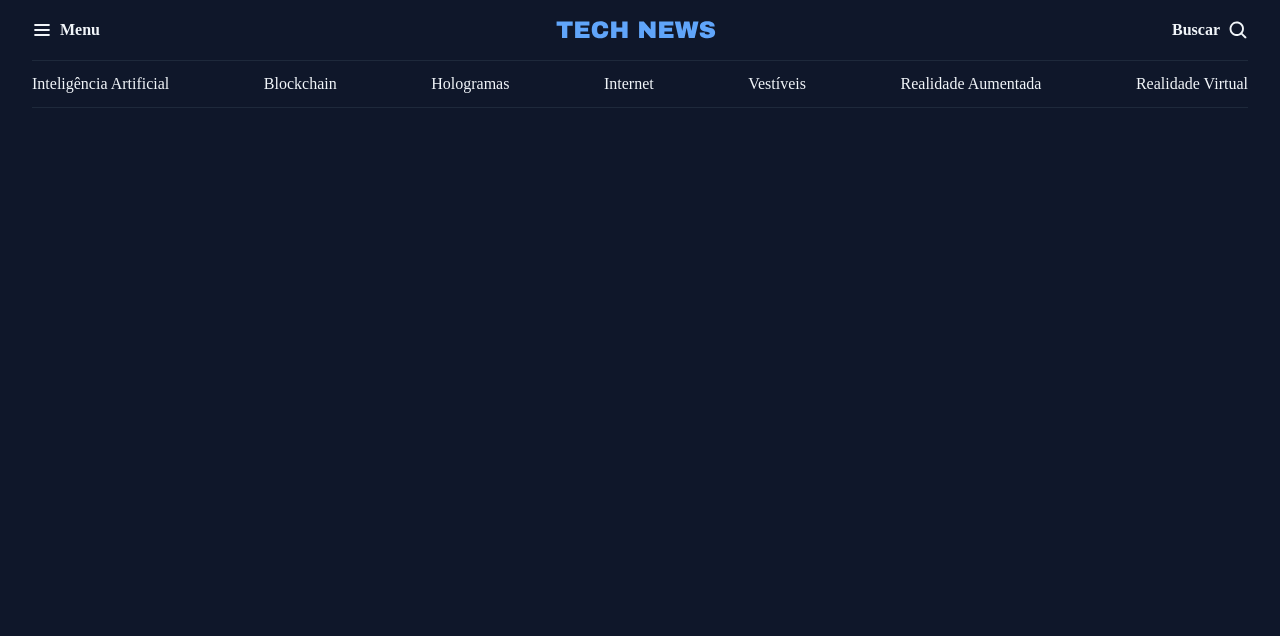
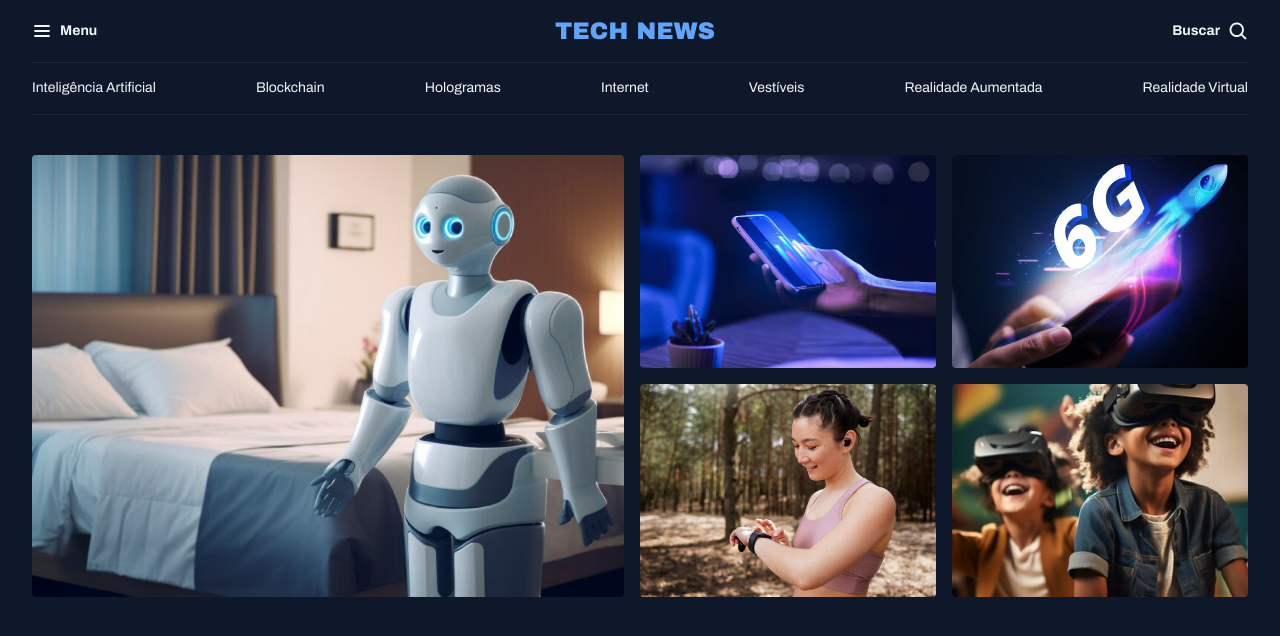
Before and after one commit to adrian-teixeira/Projeto-Portal-de-Noticias, a plain HTML site: page index.html in a window 1280 px wide. Drawn offline with Linux system fonts and the light colour scheme.

Commit message:
estruturando a secao destaques

```diff
--- a/index.html
+++ b/index.html
@@ -14,7 +14,6 @@
   </head>
   <body>
     <header class="container">
-
       <nav id="primary" class="grid grid-flow-col">
         <div>
           <img src="assets/icons/List.svg" alt="" />
@@ -31,7 +30,6 @@
         </div>
       </nav>
 
-
       <nav id="secondary" class="grid grid-flow-col">
         <a href="">Inteligência Artificial</a>
         <a href="">Blockchain</a>
@@ -41,7 +39,32 @@
         <a href="">Realidade Aumentada</a>
         <a href="">Realidade Virtual</a>
       </nav>
+    </header>
 
-    </header>
+    <main class="grid container">
+      <section id="featured" class="grid grid-flow-col gap-16">
+        <div>
+          <img src="assets/images/Image 01.png" alt="" />
+        </div>
+
+        <div class="grid grid-cols-2 gap-16">
+          <div>
+            <img src="assets/images/Image 02.png" alt="" />
+          </div>
+
+          <div>
+            <img src="assets/images/Image 03.png" alt="" />
+          </div>
+
+          <div>
+            <img src="assets/images/Image 04.png" alt="" />
+          </div>
+
+          <div>
+            <img src="assets/images/Image 05.png" alt="" />
+          </div>
+        </div>
+      </section>
+    </main>
   </body>
 </html>
--- a/styles/global.css
+++ b/styles/global.css
@@ -17,7 +17,7 @@
     --h1: 800 16px/140% var(--font-family);
     --h1: 800 14px/140% var(--font-family);
     --text-span: 600 14px/160% var(--font-family);
-    --text: 400 14px/160% (var--font-family);
+    --text: 400 14px/160% var(--font-family);
     --text-sm: 400 14px/160% var(--font-family);
 }
 
@@ -40,18 +40,16 @@ h1,h2,h2{
     font: inherit;
 }
 
+img{
+    max-width: 100%;
+}
+
 .container{
     max-width: 1280px;
     padding-inline: 32px;
     margin-inline: auto;
 }
 
-/* UTILITY-FIRST */
-
-.grid{
-    display: grid;
+main{
+    margin-top: 40px;
 }
-
-.grid-flow-col{
-    grid-auto-flow: column;
-}
--- a/styles/index.css
+++ b/styles/index.css
@@ -1,2 +1,4 @@
 @import url(global.css);
+@import url(utility.css);
 @import url(header.css);
+@import url(sections.css);
--- /dev/null
+++ b/styles/sections.css
@@ -0,0 +1,7 @@
+#featured{
+    img{
+        height: 100%;
+        object-fit: cover;
+        border-radius: 4px;
+    }
+}
--- /dev/null
+++ b/styles/utility.css
@@ -0,0 +1,16 @@
+
+.grid{
+    display: grid;
+}
+
+.grid-flow-col{
+    grid-auto-flow: column;
+}
+
+.grid-cols-2{
+    grid-template-columns: repeat(2,1fr);
+}
+
+.gap-16{
+    gap: 16px;
+}
```
